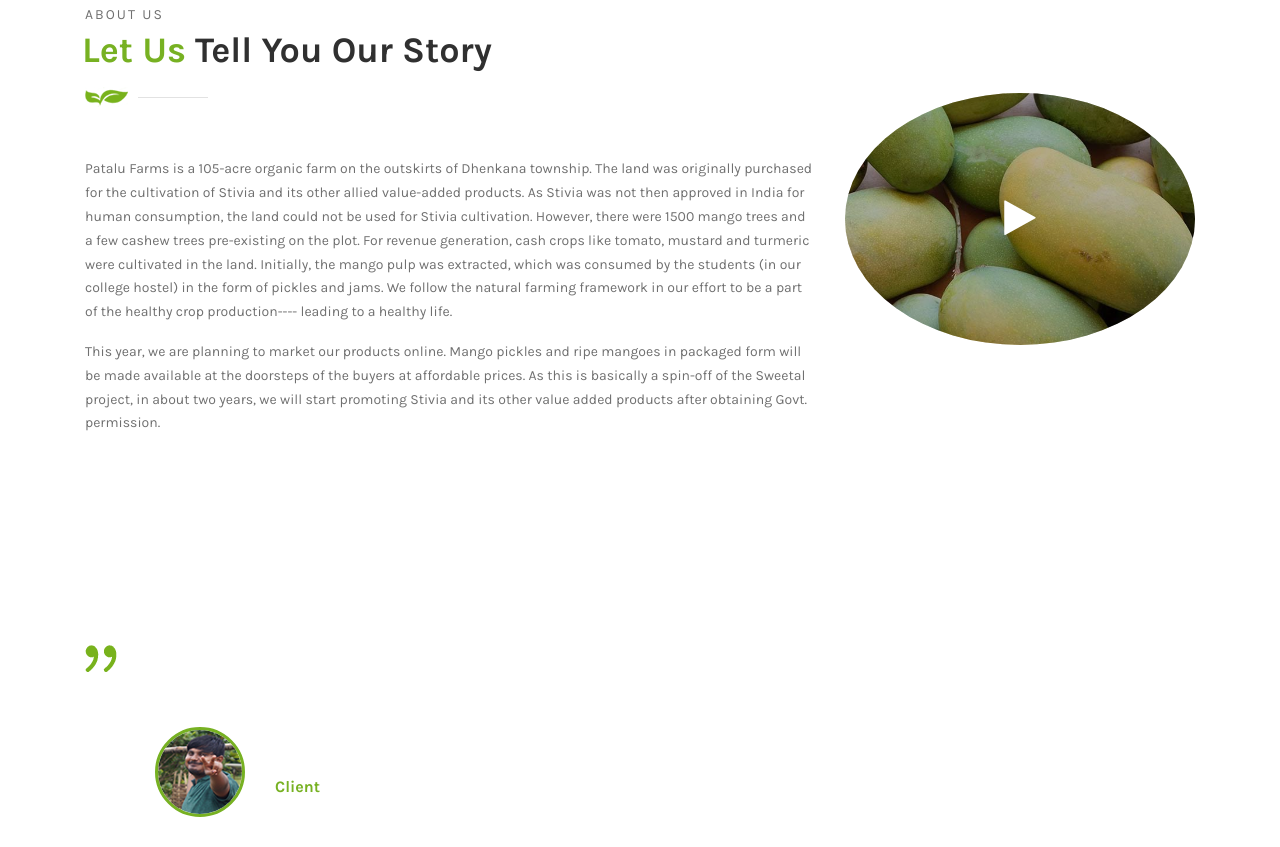
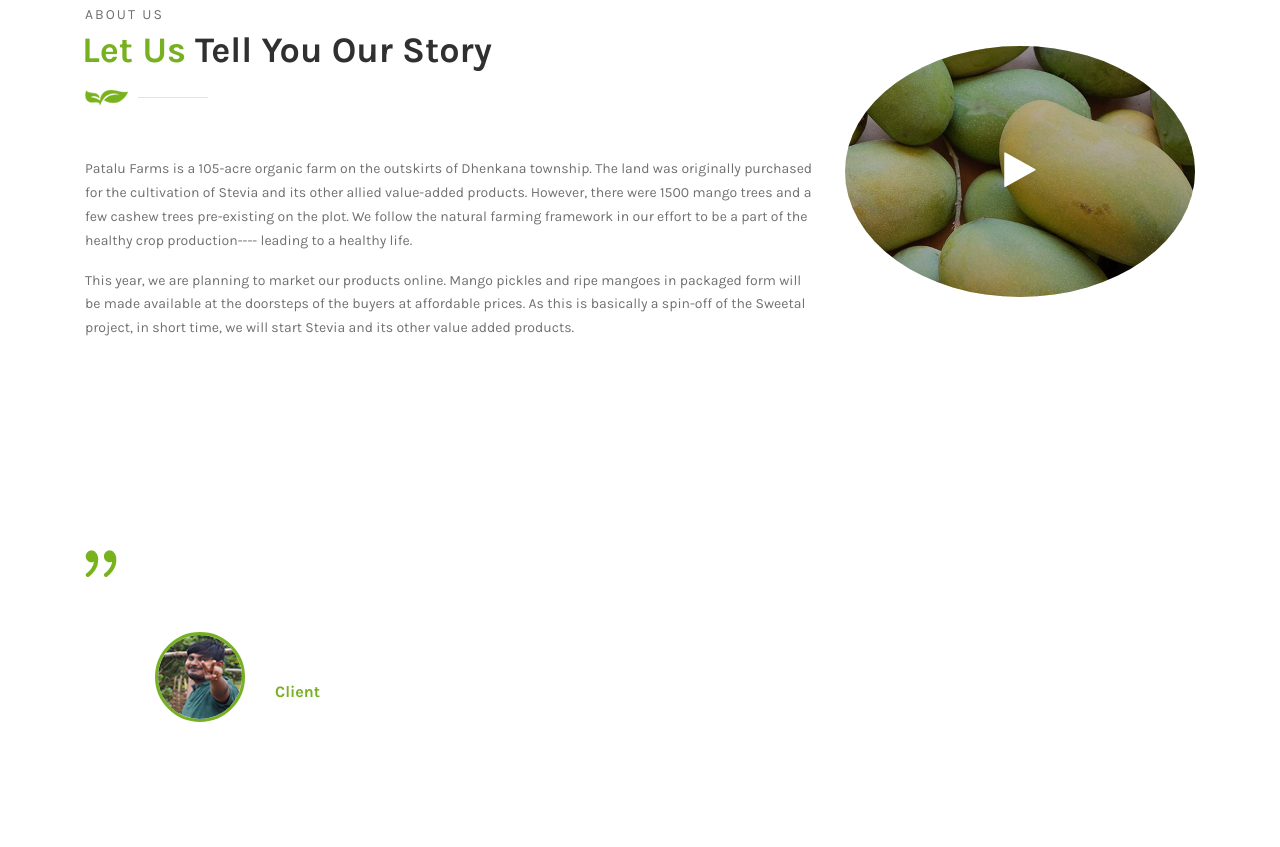
Before and after one commit to Pravash2/GanjaraHills, a website: page about.html in a window 1280 px wide. Shown: the part 1339-2186 px from the top of the page. Drawn offline with Linux system fonts and the light colour scheme.

Commit message:
change in about us content

```diff
--- a/about.html
+++ b/about.html
@@ -201,20 +201,17 @@
               <img src="img/core-img/decor.png" alt="">
             </div>
             <p>Patalu Farms is a 105-acre organic farm on the outskirts of Dhenkana township. The land was originally
-              purchased for the cultivation of Stivia and its other allied value-added products. As Stivia was not then
-              approved in India for human consumption, the land could not be used for Stivia cultivation. However, there
-              were 1500 mango trees and a few cashew trees pre-existing on the plot. For revenue generation, cash crops
-              like tomato, mustard and turmeric were cultivated in the land. Initially, the mango pulp was extracted,
-              which was consumed by the students (in our college hostel) in the form of pickles and jams. We follow the
+              purchased for the cultivation of Stevia and its other allied value-added products. However, there
+              were 1500 mango trees and a few cashew trees pre-existing on the plot. We follow the
               natural farming framework in our effort to be a part of the healthy crop production---- leading to a
               healthy life.</p>
             <p>
               This year, we are planning to market our products online. Mango pickles and ripe mangoes in packaged form
               will be made
               available at the doorsteps of the buyers at affordable prices.
-              As this is basically a spin-off of the Sweetal project, in about two years, we will start promoting Stivia
+              As this is basically a spin-off of the Sweetal project, in short time, we will start Stevia
               and its other
-              value added products after obtaining Govt. permission.
+              value added products.
             </p>
           </div>
         </div>
```
